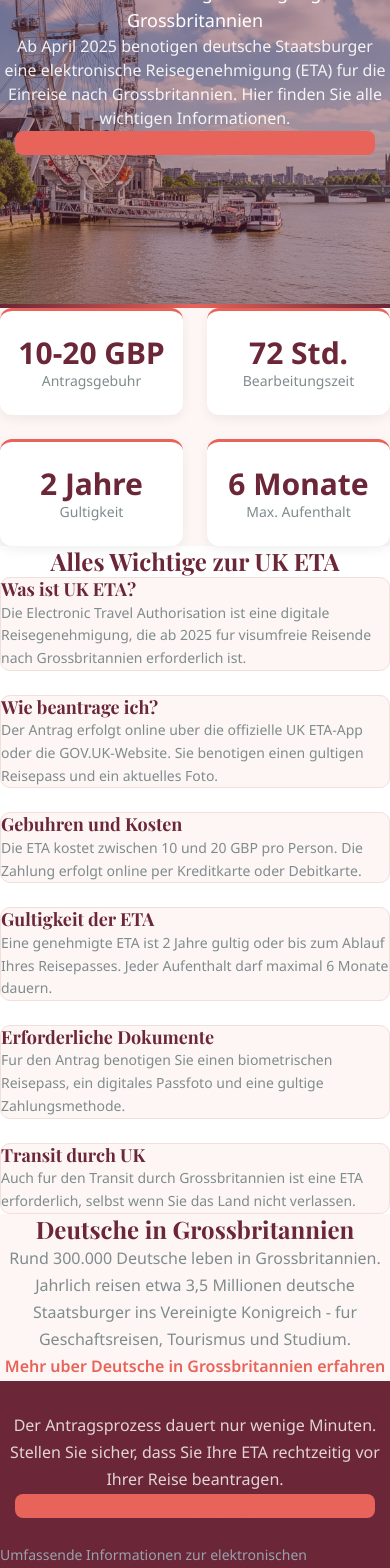
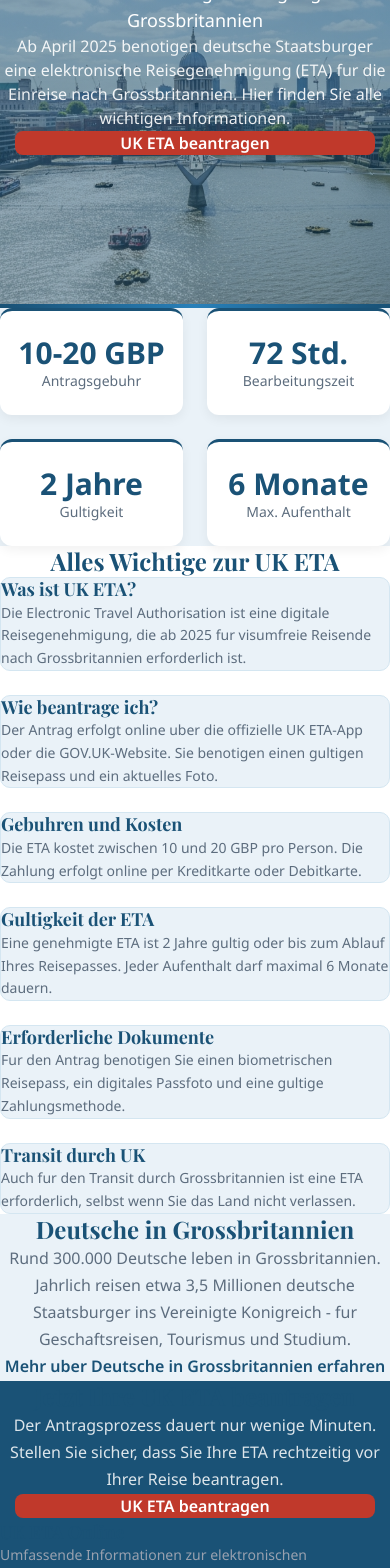
Before and after one commit to mediaxsaburoai0818-design/de-uk-eta-site, a Next.js app: page / in a window 390 px wide. Shown: the part 260-1828 px from the top of the page. Built offline with nearby package versions, Linux system fonts and the light colour scheme.

Commit message:
redesign: blue main + calm red buttons + white text, new London Eye hero

```diff
--- a/app/globals.css
+++ b/app/globals.css
@@ -1,15 +1,14 @@
 @import "tailwindcss";
 
 @theme inline {
-  --color-wine: #6b2737;
-  --color-wine-light: #8b3a4a;
-  --color-wine-dark: #4a1a28;
-  --color-coral: #e8635a;
-  --color-coral-light: #f07a72;
-  --color-slate: #2c3e50;
-  --color-slate-light: #34495e;
-  --color-warm-bg: #fdf6f4;
-  --color-warm-border: #f0e0dc;
+  --color-blue: #1a5276;
+  --color-blue-light: #2980b9;
+  --color-blue-dark: #0e3a56;
+  --color-red: #c0392b;
+  --color-red-dark: #a93226;
+  --color-sky-bg: #eaf2f8;
+  --color-text: #2c3e50;
+  --color-text-light: #5d6d7e;
 }
 
 * {
@@ -29,15 +28,15 @@ body {
 h1, h2, h3, h4, h5, h6 {
   font-family: 'Playfair Display', serif;
   line-height: 1.3;
-  color: var(--color-wine);
+  color: var(--color-blue);
 }
 
 a {
-  color: var(--color-coral);
+  color: var(--color-blue);
   text-decoration: none;
   transition: color 0.2s ease;
 }
 
 a:hover {
-  color: var(--color-coral-light);
+  color: var(--color-blue-light);
 }
--- a/app/layout.tsx
+++ b/app/layout.tsx
@@ -33,7 +33,7 @@ export default function RootLayout({
 
 function Header() {
   return (
-    <header className="bg-[#6b2737] text-white">
+    <header className="bg-[#1a5276] text-white">
       <div className="max-w-6xl mx-auto px-4 py-4 flex items-center justify-between">
         <a href="/" className="text-white no-underline hover:text-white">
           <div className="text-xl font-bold" style={{ fontFamily: "'Playfair Display', serif" }}>
@@ -72,7 +72,7 @@ function MobileMenu() {
   return (
     <>
       <input type="checkbox" id="mobile-menu-toggle" className="hidden peer" />
-      <nav className="md:hidden hidden peer-checked:block bg-[#4a1a28] border-t border-white/10">
+      <nav className="md:hidden hidden peer-checked:block bg-[#0e3a56] border-t border-white/10">
         <div className="max-w-6xl mx-auto px-4 py-4 flex flex-col gap-3 text-sm">
           <a href="/" className="text-gray-200 hover:text-white py-1">Startseite</a>
           <a href="/eta-info/was-ist-eta/" className="text-gray-200 hover:text-white py-1">Was ist ETA?</a>
@@ -93,7 +93,7 @@ function MobileMenu() {
 
 function Footer() {
   return (
-    <footer className="bg-[#6b2737] text-gray-300">
+    <footer className="bg-[#1a5276] text-gray-300">
       <div className="max-w-6xl mx-auto px-4 py-12">
         <div className="grid grid-cols-1 md:grid-cols-3 gap-8 mb-8">
           <div>
--- a/app/page.tsx
+++ b/app/page.tsx
@@ -8,7 +8,7 @@ export const metadata: Metadata = {
 export default function HomePage() {
   return (
     <>
-      {/* Hero Section - bright with light wine overlay */}
+      {/* Hero Section - bright with light blue overlay */}
       <section className="relative min-h-[520px] flex items-center justify-center text-center text-white overflow-hidden">
         {/* eslint-disable-next-line @next/next/no-img-element */}
         <img
@@ -16,7 +16,7 @@ export default function HomePage() {
           alt=""
           className="absolute inset-0 w-full h-full object-cover"
         />
-        <div className="absolute inset-0" style={{ background: "linear-gradient(to bottom, rgba(107,39,55,0.50), rgba(107,39,55,0.40))" }} />
+        <div className="absolute inset-0" style={{ background: "linear-gradient(to bottom, rgba(26,82,118,0.55), rgba(26,82,118,0.45))" }} />
         <div className="relative max-w-3xl mx-auto px-10 md:px-16 py-20">
           <h1 className="text-4xl md:text-5xl font-bold mb-4 text-white" style={{ fontFamily: "'Playfair Display', serif" }}>
             UK ETA Online
@@ -31,8 +31,8 @@ export default function HomePage() {
             href="https://www.gov.uk/guidance/apply-for-an-electronic-travel-authorisation-eta"
             target="_blank"
             rel="noopener noreferrer"
-            className="inline-block text-white font-semibold py-3.5 px-8 text-base transition-colors"
-            style={{ backgroundColor: "#e8635a", borderRadius: "8px", width: "100%", maxWidth: "360px" }}
+            className="inline-block font-semibold py-3.5 px-8 text-base transition-colors"
+            style={{ backgroundColor: "#c0392b", borderRadius: "8px", width: "100%", maxWidth: "360px", color: "white" }}
           >
             UK ETA beantragen
           </a>
@@ -40,27 +40,27 @@ export default function HomePage() {
       </section>
 
       {/* Accent line */}
-      <div className="h-1" style={{ background: "linear-gradient(to right, #6b2737, #e8635a, #6b2737)" }} />
+      <div className="h-1" style={{ background: "linear-gradient(to right, #1a5276, #2980b9, #1a5276)" }} />
 
-      {/* Stats Section - warm pink bg with floating cards */}
-      <section style={{ backgroundColor: "#fdf6f4" }} className="py-16">
+      {/* Stats Section - light blue bg with floating cards */}
+      <section style={{ backgroundColor: "#eaf2f8" }} className="py-16">
         <div className="max-w-3xl mx-auto px-10 md:px-16">
           <div className="grid grid-cols-2 md:grid-cols-4 gap-6">
-            <div style={{ backgroundColor: "white", borderRadius: "12px", boxShadow: "0 4px 12px rgba(0,0,0,0.06)", padding: "24px 16px", borderTop: "3px solid #e8635a", textAlign: "center" }}>
-              <div className="text-3xl font-bold mb-1" style={{ color: "#6b2737" }}>10-20 GBP</div>
-              <div className="text-sm" style={{ color: "#7f8c8d" }}>Antragsgebuhr</div>
+            <div style={{ backgroundColor: "white", borderRadius: "12px", boxShadow: "0 4px 12px rgba(0,0,0,0.06)", padding: "24px 16px", borderTop: "3px solid #1a5276", textAlign: "center" }}>
+              <div className="text-3xl font-bold mb-1" style={{ color: "#1a5276" }}>10-20 GBP</div>
+              <div className="text-sm" style={{ color: "#5d6d7e" }}>Antragsgebuhr</div>
             </div>
-            <div style={{ backgroundColor: "white", borderRadius: "12px", boxShadow: "0 4px 12px rgba(0,0,0,0.06)", padding: "24px 16px", borderTop: "3px solid #e8635a", textAlign: "center" }}>
-              <div className="text-3xl font-bold mb-1" style={{ color: "#6b2737" }}>72 Std.</div>
-              <div className="text-sm" style={{ color: "#7f8c8d" }}>Bearbeitungszeit</div>
+            <div style={{ backgroundColor: "white", borderRadius: "12px", boxShadow: "0 4px 12px rgba(0,0,0,0.06)", padding: "24px 16px", borderTop: "3px solid #1a5276", textAlign: "center" }}>
+              <div className="text-3xl font-bold mb-1" style={{ color: "#1a5276" }}>72 Std.</div>
+              <div className="text-sm" style={{ color: "#5d6d7e" }}>Bearbeitungszeit</div>
             </div>
-            <div style={{ backgroundColor: "white", borderRadius: "12px", boxShadow: "0 4px 12px rgba(0,0,0,0.06)", padding: "24px 16px", borderTop: "3px solid #e8635a", textAlign: "center" }}>
-              <div className="text-3xl font-bold mb-1" style={{ color: "#6b2737" }}>2 Jahre</div>
-              <div className="text-sm" style={{ color: "#7f8c8d" }}>Gultigkeit</div>
+            <div style={{ backgroundColor: "white", borderRadius: "12px", boxShadow: "0 4px 12px rgba(0,0,0,0.06)", padding: "24px 16px", borderTop: "3px solid #1a5276", textAlign: "center" }}>
+              <div className="text-3xl font-bold mb-1" style={{ color: "#1a5276" }}>2 Jahre</div>
+              <div className="text-sm" style={{ color: "#5d6d7e" }}>Gultigkeit</div>
             </div>
-            <div style={{ backgroundColor: "white", borderRadius: "12px", boxShadow: "0 4px 12px rgba(0,0,0,0.06)", padding: "24px 16px", borderTop: "3px solid #e8635a", textAlign: "center" }}>
-              <div className="text-3xl font-bold mb-1" style={{ color: "#6b2737" }}>6 Monate</div>
-              <div className="text-sm" style={{ color: "#7f8c8d" }}>Max. Aufenthalt</div>
+            <div style={{ backgroundColor: "white", borderRadius: "12px", boxShadow: "0 4px 12px rgba(0,0,0,0.06)", padding: "24px 16px", borderTop: "3px solid #1a5276", textAlign: "center" }}>
+              <div className="text-3xl font-bold mb-1" style={{ color: "#1a5276" }}>6 Monate</div>
+              <div className="text-sm" style={{ color: "#5d6d7e" }}>Max. Aufenthalt</div>
             </div>
           </div>
         </div>
@@ -69,7 +69,7 @@ export default function HomePage() {
       {/* Info Cards Section - white bg */}
       <section className="py-16 bg-white">
         <div className="max-w-3xl mx-auto px-10 md:px-16">
-          <h2 className="text-2xl md:text-3xl font-bold text-center mb-10" style={{ fontFamily: "'Playfair Display', serif", color: "#6b2737" }}>
+          <h2 className="text-2xl md:text-3xl font-bold text-center mb-10" style={{ fontFamily: "'Playfair Display', serif", color: "#1a5276" }}>
             Alles Wichtige zur UK ETA
           </h2>
           <div className="grid grid-cols-1 md:grid-cols-3 gap-6">
@@ -107,38 +107,38 @@ export default function HomePage() {
         </div>
       </section>
 
-      {/* Deutsche Community Section - warm bg */}
-      <section style={{ backgroundColor: "#fdf6f4" }} className="py-16">
+      {/* Deutsche Community Section - light blue bg */}
+      <section style={{ backgroundColor: "#eaf2f8" }} className="py-16">
         <div className="max-w-3xl mx-auto px-10 md:px-16">
-          <h2 className="text-2xl md:text-3xl font-bold text-center mb-6" style={{ fontFamily: "'Playfair Display', serif", color: "#6b2737" }}>
+          <h2 className="text-2xl md:text-3xl font-bold text-center mb-6" style={{ fontFamily: "'Playfair Display', serif", color: "#1a5276" }}>
             Deutsche in Grossbritannien
           </h2>
-          <p className="text-center mb-8 max-w-2xl mx-auto" style={{ color: "#7f8c8d" }}>
+          <p className="text-center mb-8 max-w-2xl mx-auto" style={{ color: "#5d6d7e" }}>
             Rund 300.000 Deutsche leben in Grossbritannien. Jahrlich reisen etwa 3,5 Millionen deutsche Staatsburger ins Vereinigte Konigreich - fur Geschaftsreisen, Tourismus und Studium.
           </p>
           <div className="text-center">
-            <a href="/eta-info/deutsche-gemeinschaft/" className="font-semibold text-base underline" style={{ color: "#e8635a" }}>
+            <a href="/eta-info/deutsche-gemeinschaft/" className="font-semibold text-base underline" style={{ color: "#1a5276" }}>
               Mehr uber Deutsche in Grossbritannien erfahren
             </a>
           </div>
         </div>
       </section>
 
-      {/* CTA Section - wine */}
-      <section style={{ backgroundColor: "#6b2737" }} className="py-16 text-center">
+      {/* CTA Section - blue */}
+      <section style={{ backgroundColor: "#1a5276" }} className="py-16 text-center">
         <div className="max-w-3xl mx-auto px-10 md:px-16">
           <h2 className="text-2xl md:text-3xl font-bold text-white mb-4" style={{ fontFamily: "'Playfair Display', serif" }}>
             Jetzt Ihre UK ETA beantragen
           </h2>
-          <p className="mb-8 max-w-xl mx-auto" style={{ color: "rgba(255,255,255,0.8)" }}>
+          <p className="mb-8 max-w-xl mx-auto" style={{ color: "rgba(255,255,255,0.85)" }}>
             Der Antragsprozess dauert nur wenige Minuten. Stellen Sie sicher, dass Sie Ihre ETA rechtzeitig vor Ihrer Reise beantragen.
           </p>
           <a
             href="https://www.gov.uk/guidance/apply-for-an-electronic-travel-authorisation-eta"
             target="_blank"
             rel="noopener noreferrer"
-            className="inline-block text-white font-semibold py-3.5 px-8 text-base transition-colors"
-            style={{ backgroundColor: "#e8635a", borderRadius: "8px", width: "100%", maxWidth: "360px" }}
+            className="inline-block font-semibold py-3.5 px-8 text-base transition-colors"
+            style={{ backgroundColor: "#c0392b", borderRadius: "8px", width: "100%", maxWidth: "360px", color: "white" }}
           >
             UK ETA beantragen
           </a>
@@ -150,11 +150,11 @@ export default function HomePage() {
 
 function InfoCard({ title, text, href }: { title: string; text: string; href: string }) {
   return (
-    <a href={href} className="block p-6 transition-shadow group" style={{ backgroundColor: "#fdf6f4", borderRadius: "10px", border: "1px solid #f0e0dc" }}>
-      <h3 className="text-lg font-bold mb-3 transition-colors" style={{ fontFamily: "'Playfair Display', serif", color: "#6b2737" }}>
+    <a href={href} className="block p-6 transition-shadow group" style={{ backgroundColor: "#eaf2f8", borderRadius: "10px", border: "1px solid #d4e6f1" }}>
+      <h3 className="text-lg font-bold mb-3 transition-colors" style={{ fontFamily: "'Playfair Display', serif", color: "#1a5276" }}>
         {title}
       </h3>
-      <p className="text-sm leading-relaxed" style={{ color: "#7f8c8d" }}>{text}</p>
+      <p className="text-sm leading-relaxed" style={{ color: "#5d6d7e" }}>{text}</p>
     </a>
   );
 }
```
Also changed, not shown: public/images/hero-uk.png.
